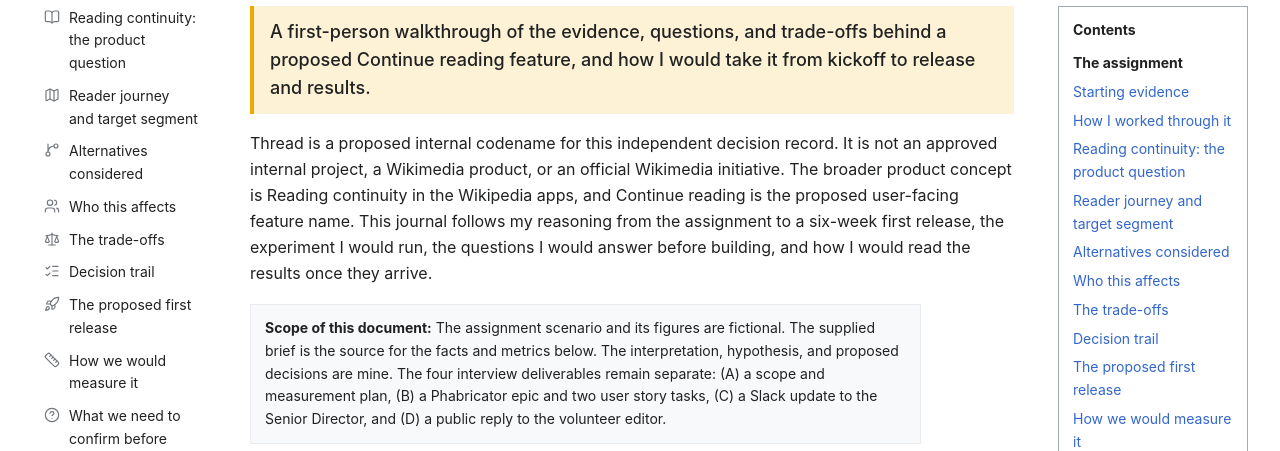
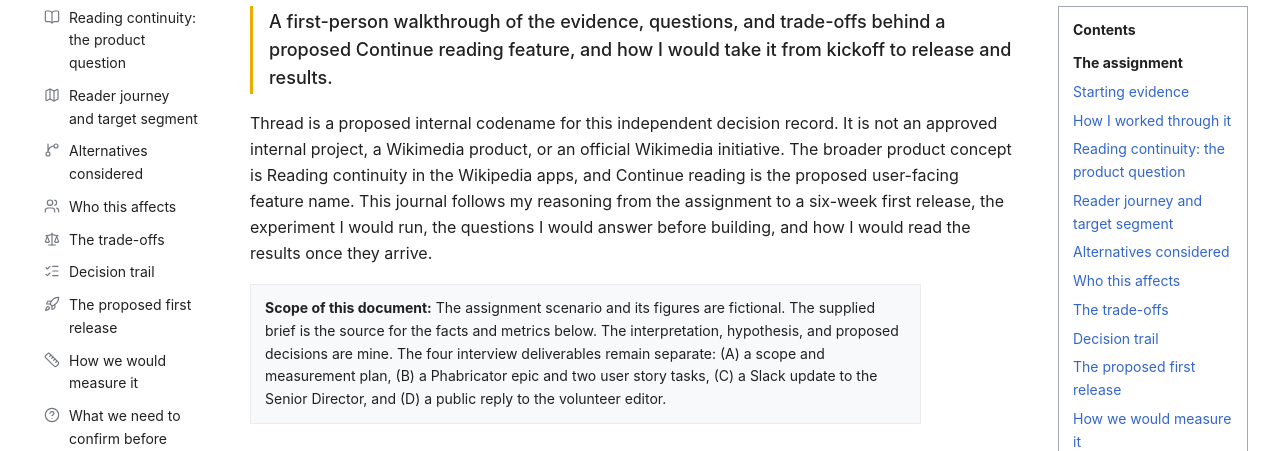
Before and after one commit to digitalnomadlife50-tech/app-growth-decision-journal, a plain HTML site: page index.html in a window 1280 px wide. Shown: the part 269-720 px from the top of the page. Drawn offline with Linux system fonts and the light colour scheme.

Commit message:
Lead summaries: gold bar without fill

```diff
--- a/styles.css
+++ b/styles.css
@@ -38,7 +38,7 @@ mark{background:#fdf3c9;color:inherit;padding:1px 2px;-webkit-box-decoration-bre
 .article-layout{display:grid;grid-template-columns:minmax(0,790px) 190px;gap:44px;padding-top:22px;align-items:start}
 .article-body{min-width:0;max-width:790px}
 .article-body p{margin:7px 0 10px;max-width:76ch}
-  .article-body .lead{font-size:18px;line-height:1.55;font-weight:500;margin:0 0 16px;padding:12px 16px;background:#fdf2d5;border-left:4px solid #edab00;border-radius:0 2px 2px 0}
+  .article-body .lead{font-size:18px;line-height:1.55;font-weight:500;margin:0 0 16px;padding:2px 0 2px 16px;border-left:3px solid #edab00}
 h2{font-family:var(--serif);font-size:24px;font-weight:400;line-height:1.375;border-bottom:1px solid #a2a9b1;padding-bottom:4px;margin:30px 0 12px;scroll-margin-top:18px}
 h3{font-size:19.2px;font-weight:700;line-height:1.6;margin:22px 0 7px}
 .edit{font:400 14px var(--sans);vertical-align:middle;margin-left:5px}
```
